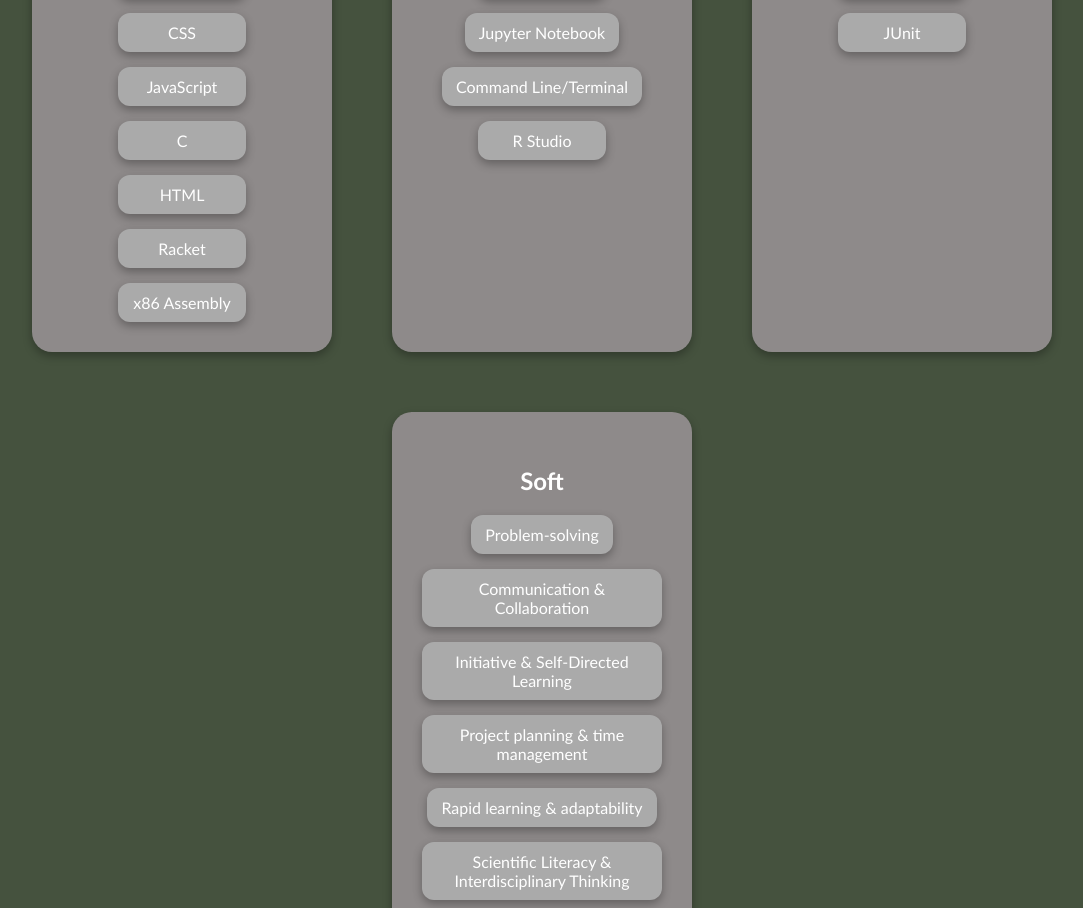
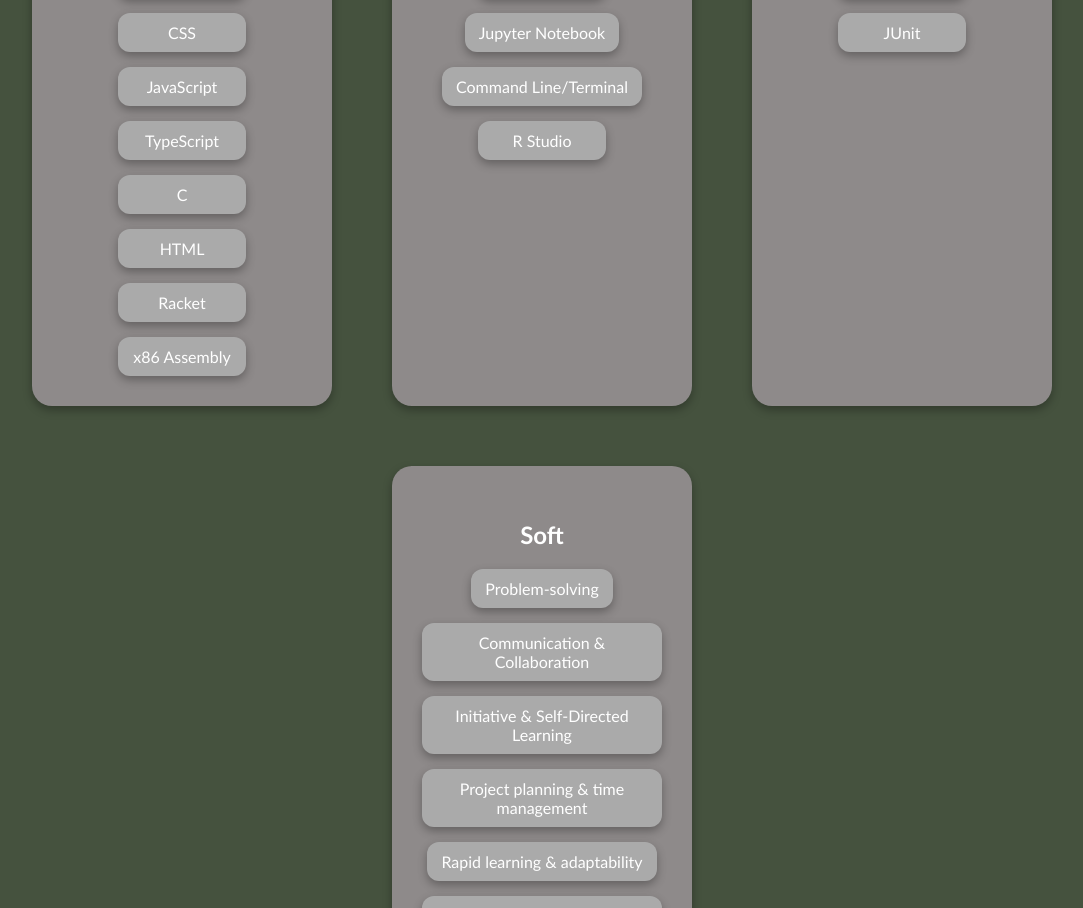
Before and after one commit to MaddieWright/PersonalPortfolio, a React (Vite) app: page / in a window 1280 px wide. Shown: the part 3564-4472 px from the top of the page, without its empty margins (98-1181 px from the left). Built offline with nearby package versions, Linux system fonts and the light colour scheme.

Commit message:
added skill typescript

```diff
--- a/src/components/Skills.jsx
+++ b/src/components/Skills.jsx
@@ -22,6 +22,7 @@
                         <div className="skill-item">R</div>
                         <div className="skill-item">CSS</div>
                         <div className="skill-item">JavaScript</div>
+                        <div className="skill-item">TypeScript</div>
                         <div className="skill-item">C</div>
                         <div className="skill-item">HTML</div>
                         <div className="skill-item">Racket</div>
```
